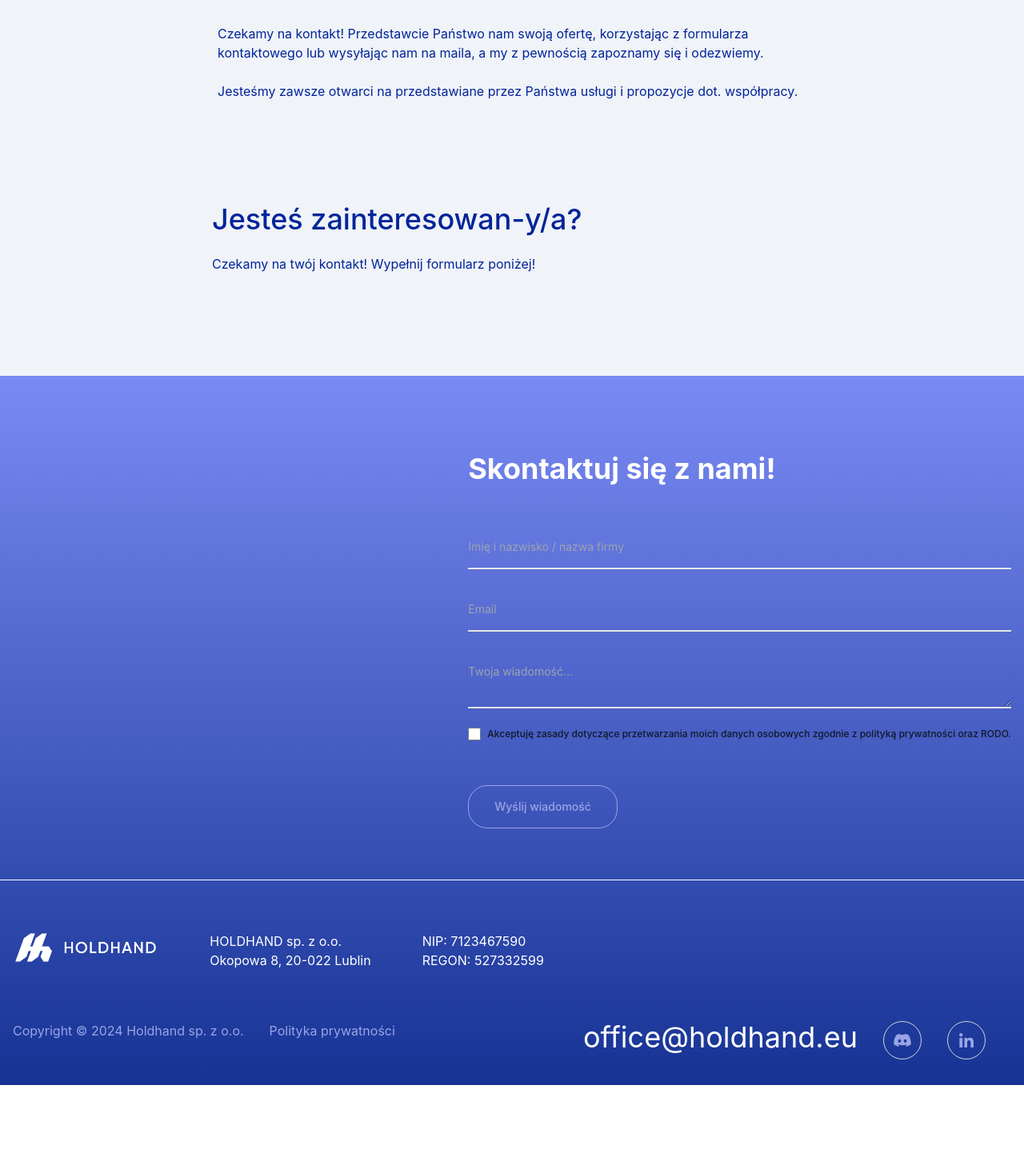
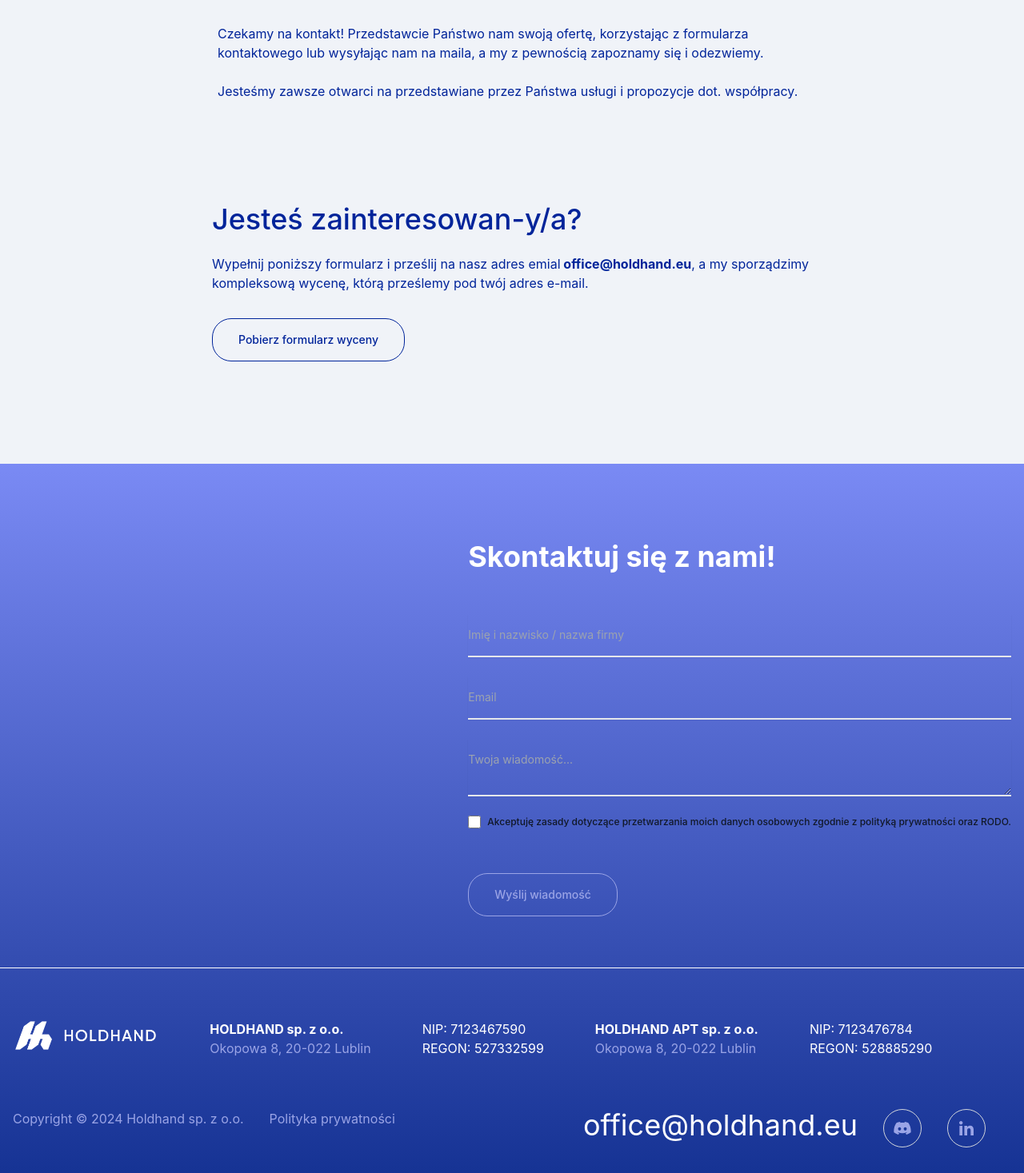
Before and after one commit to KacperBlotny/holdhand-website, a React (Vite) app: page /for-agency in a window 1280 px wide. Shown: the part 2110-3577 px from the top of the page at 80% size. Before the commit the page ends 3467 px from the top, so only its background shows below. Built offline with nearby package versions, Linux system fonts and the light colour scheme.

Commit message:
contact form

```diff
--- /dev/null
+++ b/src/components/DownloadButton.jsx
@@ -0,0 +1,27 @@
+// src/DownloadButton.js
+import React from 'react'
+
+const DownloadButton = () => {
+  const handleDownload = () => {
+    const fileUrl = '../../public/FORMULARZ_WYCENY_.docx' // URL or local path to the file
+    const fileName = 'FORMULARZ_WYCENY_.docx' // Name of the file to be downloaded
+
+    const link = document.createElement('a')
+    link.href = fileUrl
+    link.download = fileName
+    document.body.appendChild(link)
+    link.click()
+    document.body.removeChild(link)
+  }
+
+  return (
+    <button
+      onClick={handleDownload}
+      className='rounded-3xl flex justify-center py-4 px-8 border border-main text-sm font-medium text-main hover:text-mainHover transition-all duration-300 mt-8'
+    >
+      Pobierz formularz wyceny
+    </button>
+  )
+}
+
+export default DownloadButton
--- a/src/components/shared/ContactForm.jsx
+++ b/src/components/shared/ContactForm.jsx
@@ -12,10 +12,10 @@ function ContactForm() {
 
     emailjs
       .sendForm(
-        'service_zwh185j',
-        'template_cfzls4q',
+        'service_ymchy9l',
+        'template_6a7vh0g',
         form.current,
-        '0cgRTZcUDa00MRlUb'
+        'J337P1G-yZM6S-ISK'
       )
       .then(
         (result) => {
@@ -102,8 +102,8 @@ function ContactForm() {
           </form>
 
           {popupVisible && (
-            <div className='fixed inset-0 flex items-center justify-center bg-black bg-opacity-50'>
-              <div className='bg-white p-4 rounded shadow-md'>
+            <div className='fixed inset-0 flex items-center justify-center bg-black bg-opacity-50 text-black'>
+              <div className='bg-white p-4 rounded shadow-md text-black'>
                 <p>
                   Wiadomość wysłana pomyślnie! Dziękujemy za skorzystanie z
                   formularza!
--- a/src/components/shared/Footer.jsx
+++ b/src/components/shared/Footer.jsx
@@ -18,14 +18,26 @@ function Footer() {
         <div className='container max-w-[1280px] mx-auto px-4'>
           <div className='text-white flex flex-col lg:flex-row gap-16 py-8'>
             <img src={logo} alt='logo' className='h-[40px] w-fit' />
-            <div className='flex gap-16'>
-              <div>
-                <p>HOLDHAND sp. z o.o.</p>
-                <p>Okopowa 8, 20-022 Lublin</p>
+            <div className='flex flex-col lg:flex-row gap-16'>
+              <div className='flex gap-16'>
+                <div>
+                  <p className='font-bold'>HOLDHAND sp. z o.o.</p>
+                  <p className='text-mainHover'>Okopowa 8, 20-022 Lublin</p>
+                </div>
+                <div>
+                  <p>NIP: 7123467590</p>
+                  <p>REGON: 527332599</p>
+                </div>
               </div>
-              <div>
-                <p>NIP: 7123467590</p>
-                <p>REGON: 527332599</p>
+              <div className='flex gap-16'>
+                <div>
+                  <p className='font-bold'>HOLDHAND APT sp. z o.o.</p>
+                  <p className='text-mainHover'>Okopowa 8, 20-022 Lublin</p>
+                </div>
+                <div>
+                  <p>NIP: 7123476784</p>
+                  <p>REGON: 528885290</p>
+                </div>
               </div>
             </div>
           </div>
@@ -45,12 +57,20 @@ function Footer() {
                 office@holdhand.eu
               </p>
               <div className='flex justify-evenly gap-8'>
-                <div class='flex items-center justify-center h-12 w-12 rounded-full border border-gray-300 overflow-hidden transition duration-300 ease-in-out hover:bg-blue-200 cursor-pointer'>
+                <a
+                  class='flex items-center justify-center h-12 w-12 rounded-full border border-gray-300 overflow-hidden transition duration-300 ease-in-out hover:bg-blue-200 cursor-pointer'
+                  href='https://discord.gg/wbeVNTC7dy'
+                  target='_blank'
+                >
                   <img src={discord} alt='discord' />
-                </div>
-                <div class='flex items-center justify-center h-12 w-12 rounded-full border border-gray-300 overflow-hidden transition duration-300 ease-in-out hover:bg-blue-200 cursor-pointer'>
+                </a>
+                <a
+                  class='flex items-center justify-center h-12 w-12 rounded-full border border-gray-300 overflow-hidden transition duration-300 ease-in-out hover:bg-blue-200 cursor-pointer'
+                  href='https://www.linkedin.com/company/holdhand/'
+                  target='_blank'
+                >
                   <img src={linkedin} alt='linkedin' />
-                </div>
+                </a>
               </div>
             </div>
           </div>
--- a/src/pages/Agency.jsx
+++ b/src/pages/Agency.jsx
@@ -9,6 +9,8 @@ import arrow from '../assets/svg/arrows/arrow_right_blue.svg'
 import update from '../assets/svg/undraw/update.svg'
 import solution from '../assets/svg/undraw/solution.svg'
 import deal from '../assets/svg/undraw/deal.svg'
+
+import DownloadButton from '../components/DownloadButton'
 
 function Agency() {
   useEffect(() => {
@@ -108,7 +110,12 @@ function Agency() {
         <p className='text-4xl font-medium'>Jesteś zainteresowan-y/a?</p>
         <br />
 
-        <p>Czekamy na twój kontakt! Wypełnij formularz poniżej!</p>
+        <p>
+          Wypełnij poniższy formularz i prześlij na nasz adres emial
+          <span className='font-bold'> office@holdhand.eu</span>, a my
+          sporządzimy kompleksową wycenę, którą prześlemy pod twój adres e-mail.
+        </p>
+        <DownloadButton />
       </div>
     </div>
   )
--- a/src/pages/Employers.jsx
+++ b/src/pages/Employers.jsx
@@ -9,6 +9,8 @@ import online from '../assets/svg/undraw/online.svg'
 import clock from '../assets/svg/undraw/clock.svg'
 import resume from '../assets/svg/undraw/resume.svg'
 import world from '../assets/svg/undraw/world.svg'
+
+import DownloadButton from '../components/DownloadButton'
 
 function Employers() {
   useEffect(() => {
@@ -160,9 +162,11 @@ function Employers() {
         </ul>
         <br />
         <p>
-          Wypełnij poniższy formularz, a my sporządzimy kompleksową wycenę,
-          którą prześlemy pod wskazany adres e-mail.
+          Wypełnij poniższy formularz i prześlij na nasz adres emial
+          <span className='font-bold'> office@holdhand.eu</span>, a my
+          sporządzimy kompleksową wycenę, którą prześlemy pod twój adres e-mail.
         </p>
+        <DownloadButton />
       </div>
     </div>
   )
```
Also changed, not shown: src/App.jsx (+0 -9 lines), 2 other files (tests, documents, lock files or other folders).
